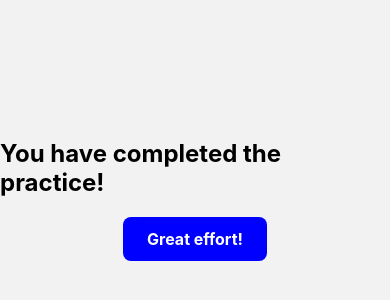
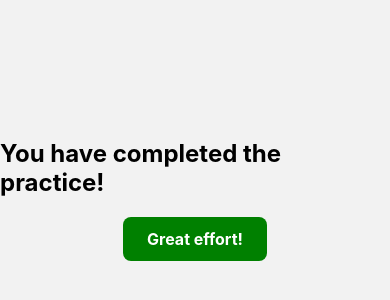
Before and after one commit to nus-zen/zen-app, a React Native app: screen /PracticeRatingScreen in a window 390 px wide. Shown: the part 222-522 px from the top of the page. Built offline with nearby package versions, Linux system fonts and the light colour scheme.

Commit message:
fix bugs

```diff
--- a/screens/practices/PracticeHome.js
+++ b/screens/practices/PracticeHome.js
@@ -1,4 +1,4 @@
-import { View, Text, StyleSheet, ScrollView, Button } from "react-native";
+import { View, StyleSheet, Button } from "react-native";
 import PracticeRow from "../../components/PracticeRow";
 import MotivationalQuote from "../../components/MotivationalQuote";
 import { PracticeHomeScreenData } from "../../data/PracticeHomeScreenData";
@@ -42,7 +42,7 @@ export default function PracticeHome({ navigation }) {
   return (
     <View style={styles.rootContainer}>
       <MotivationalQuote />
-      <ScrollView>
+
         <PracticeRow title="Practices" cardsData={HOME_PAGE_DATA.slice(0, 2)} />
 
         <PracticeRow title="Zen Box" cardsData={HOME_PAGE_DATA.slice(2, 5)} />
@@ -51,7 +51,6 @@ export default function PracticeHome({ navigation }) {
           title="Show Bottom Sheet"
           onPress={() => setBottomSheetVisible(true)}
         />
-      </ScrollView>
       <PracticeModal
         isVisible={bottomSheetVisible}
         onClose={closeBottomSheet}
--- a/screens/practices/PracticeRatingScreen.js
+++ b/screens/practices/PracticeRatingScreen.js
@@ -63,7 +63,7 @@ const styles = StyleSheet.create({
     marginBottom: 20,
   },
   button: {
-    backgroundColor: "blue",
+    backgroundColor: "green",
     paddingVertical: 12,
     paddingHorizontal: 24,
     borderRadius: 8,
```
Also changed, not shown: package.json (+7 -7 lines), 2 other files (tests, documents, lock files or other folders).
